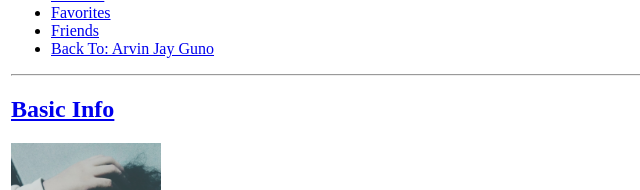
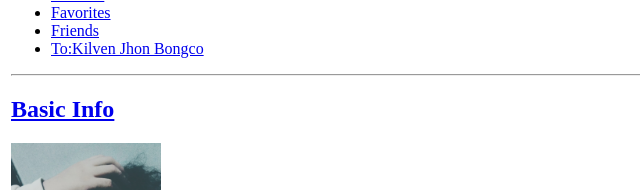
Before and after one commit to nellee12/Kilven-Arvin, a plain HTML site: page index2.html in a window 1280 px wide. Shown: the part 201-391 px from the top of the page, 0-640 px from the left. Drawn offline with Linux system fonts and the light colour scheme.

Commit message:
Update index2.html

```diff
--- a/index2.html
+++ b/index2.html
@@ -21,7 +21,7 @@
         <li><a href="#Favorites">Favorites</a></li>
         <li><a href="#Friends">Friends</a>
         </li>
-         <li><a href="index.html">Back To: Arvin Jay Guno</li>
+        <li><a href="index.html">To:Kilven Jhon Bongco</li>
     </ul>
      </nav>
      <hr>
```
